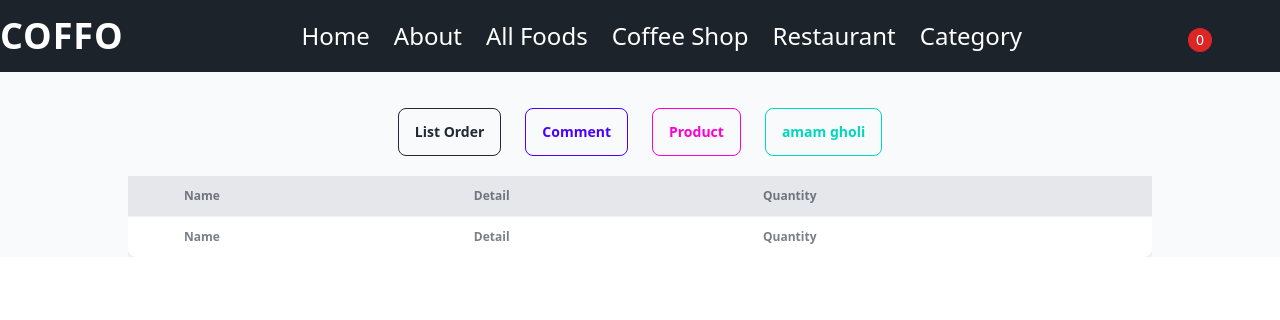
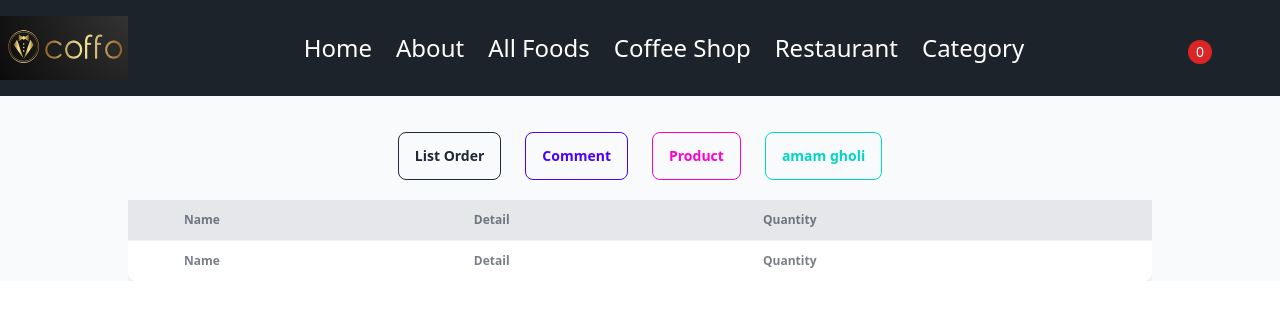
Before and after one commit to MrSinaMaleki/Online-coffee-shop, a Django app: page /order/admin/ in a window 1280 px wide. Shown: the top 320 px of the page. Run offline with Django 5.2, Linux system fonts and the light colour scheme; tables that the repository leaves empty hold one stand-in row (values such as "Sample post"); lists and menus that the app fills with data are empty; some libraries are stand-ins or nearby versions.

Commit message:
header image

```diff
--- a/template/components/header.html
+++ b/template/components/header.html
@@ -2,8 +2,8 @@
 <header class="bg-dark text-white py-4 relative z-50">
     <div class="container mx-auto flex justify-between items-center">
         <!-- Logo -->
-        <div class="text-4xl font-bold tracking-wide">
-            COFFO
+        <div class="">
+            <img src="{%static 'images/coffo.ico' %} " class="h-16 w-32 mb-0">
         </div>
 
         <!-- Menu -->
@@ -52,7 +52,7 @@
             <div class="relative">
                 {% if user.is_authenticated %}
                     <button id="profile-btn" class="flex items-center space-x-2">
-                        <img src="{{ user.profile.image.url }}" alt="Profile" class="w-8 h-8 rounded-full object-cover">
+                        <img src="{{ user.profile_image.url }}" alt="Profile" class="w-8 h-8 rounded-full object-cover">
                     </button>
 
                     <div id="profile-menu" class="absolute right-0 bg-gray-800 text-white rounded shadow-lg mt-2 w-40 hidden z-50">
```
Also changed, not shown: storage/static/images/coffo.ico (added).
